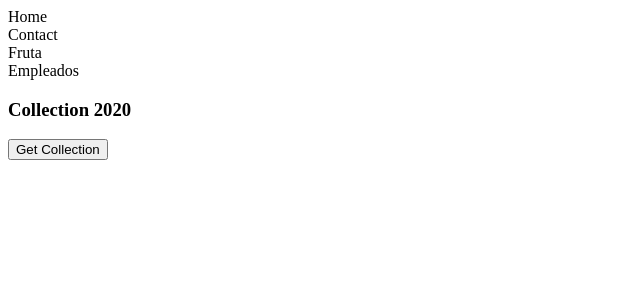
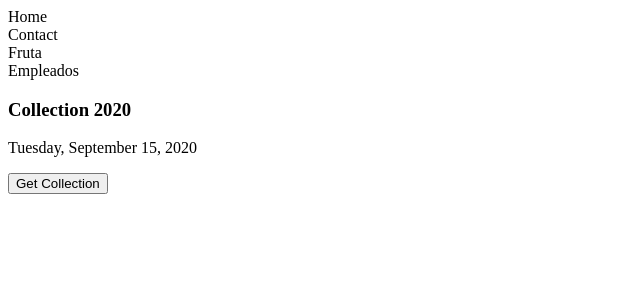
Before and after one commit to sergiofontecha/Angular6Course, an Angular app in the folder angular-course/: page / in a window 1280 px wide. Shown: the top 300 px of the page, without its empty margins (0-640 px from the left). Built offline with nearby package versions, Linux system fonts and the light colour scheme.

Commit message:
feat-angularPipes, creating a date and showing using angular date pipe

```diff
--- a/angular-course/src/app/modules/home/home.component.html
+++ b/angular-course/src/app/modules/home/home.component.html
@@ -1,4 +1,5 @@
 <h3>Collection 2020</h3>
+<p>{{ date | date: "fullDate" }}</p>
 <button *ngIf="!showed" (click)="getCollection()">Get Collection</button>
 <input type="text" *ngIf="showed" [(ngModel)]="article" /><button
   *ngIf="showed"
--- a/angular-course/src/app/modules/home/home.component.ts
+++ b/angular-course/src/app/modules/home/home.component.ts
@@ -16,12 +16,14 @@ export class HomeComponent {
   public collection: string[];
   public showed: boolean;
   public article: string;
+  public date: Date;
 
   constructor(private _ropaService: RopaService) {
     // Variables initialization
     this.title = 'Main Page';
     this.showed = false;
     this.article = '';
+    this.date = new Date();
   }
 
   // Service Methods
```
